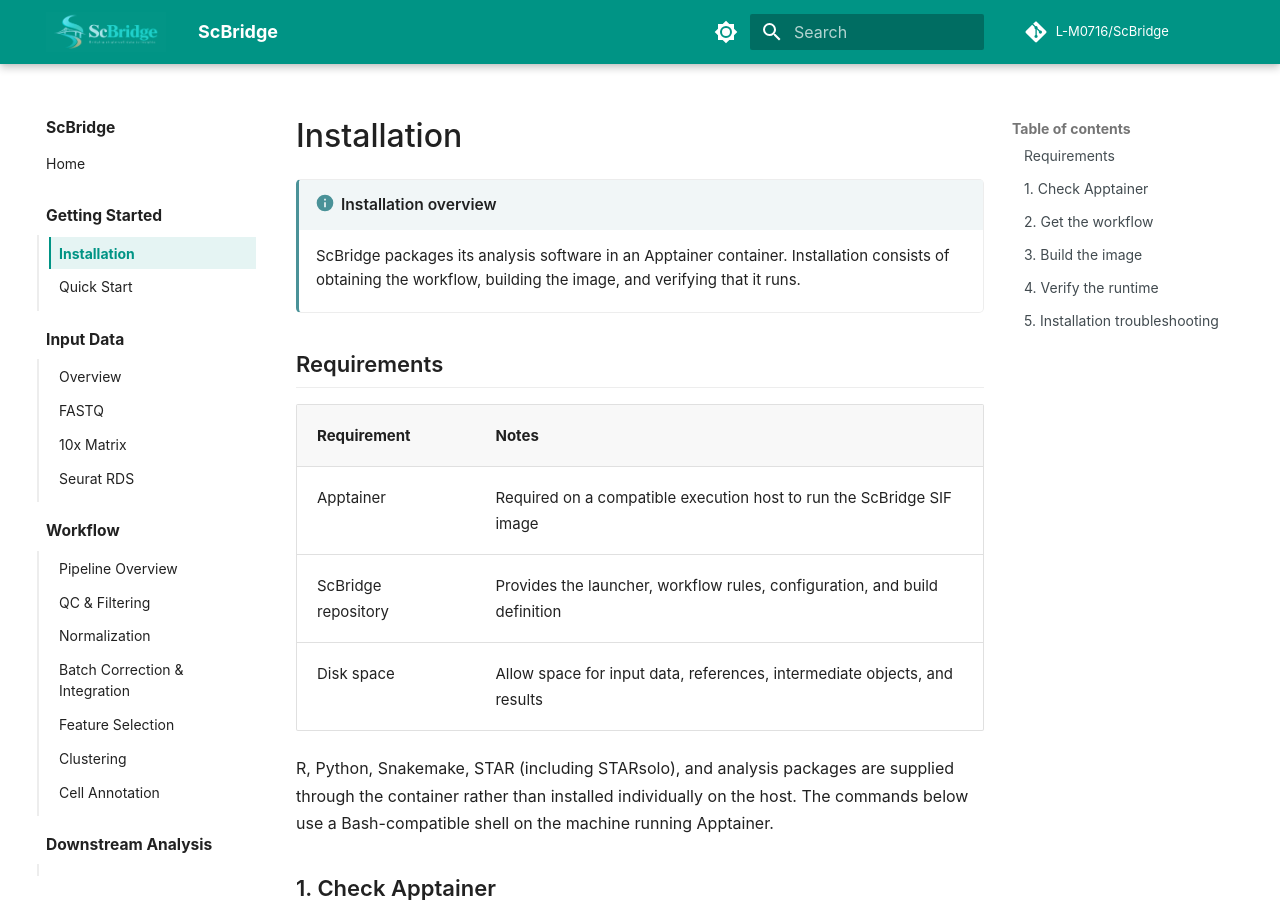
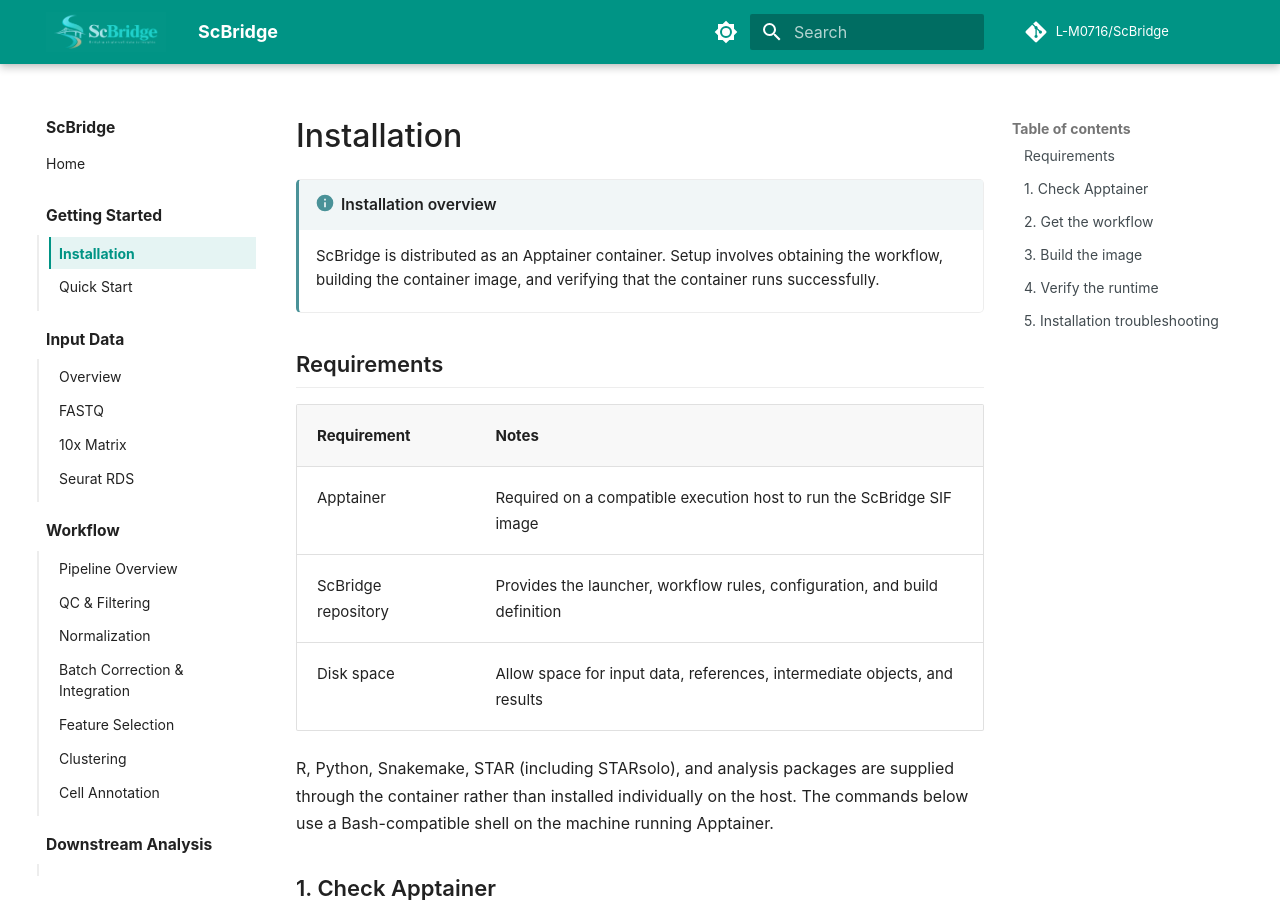
Before and after one commit to L-M0716/ScBridge, an MkDocs documentation site: the page built from documentation/docs/installation.md, in a window 1280 px wide and 900 px high. Built offline with MkDocs 1.6.1 and Material for MkDocs 9.7.7, drawn with Linux system fonts in a browser that asks for light colours; comment, search, counter and statistics services are not loaded.

Commit message:
Update installation.md

```diff
--- a/documentation/docs/installation.md
+++ b/documentation/docs/installation.md
@@ -3,8 +3,9 @@
 # Installation
 
 !!! info "Installation overview"
-    ScBridge packages its analysis software in an Apptainer container.
-    Installation consists of obtaining the workflow, building the image, and verifying that it runs.
+    ScBridge is distributed as an Apptainer container.
+    Setup involves obtaining the workflow, building the container image, and verifying that the container runs successfully.
+
 
 ## Requirements
 
```
